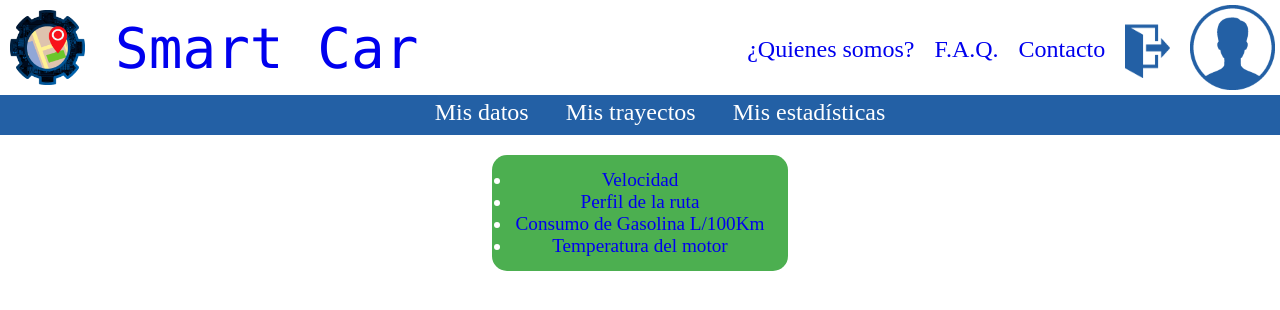
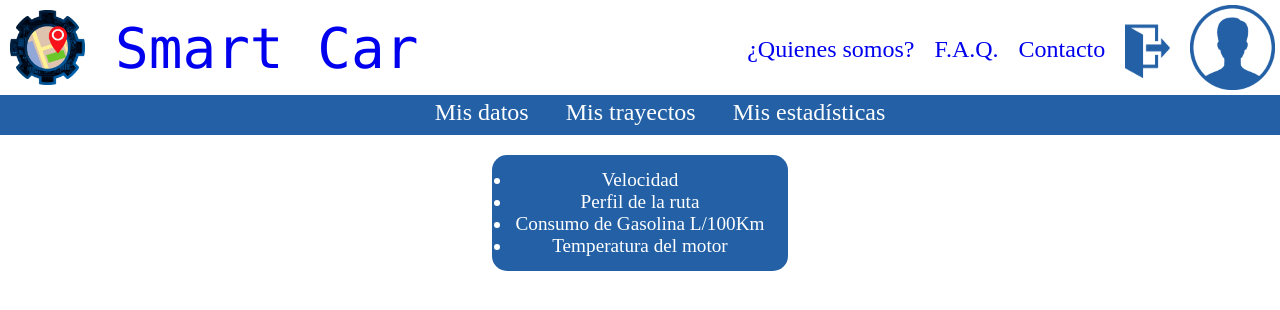
Before and after one commit to Marcsntk/SmartCar, a PHP site: page /ruta.php?IDFile=1 in a window 1280 px wide. Shown: the top 310 px of the page. Run offline with PHP 8.4, Linux system fonts and the light colour scheme; the visitor is signed in with stand-in values (Sample User, id 1); tables that the repository leaves empty hold one stand-in row (values such as "Sample post"); some libraries are stand-ins or nearby versions.

Commit message:
Cambios de color

```diff
--- a/Web en PHP/Estilos/logueado.css
+++ b/Web en PHP/Estilos/logueado.css
@@ -175,10 +175,16 @@ button {
 }
 #todo{
 	margin: 20px;
-	background-color: #4CAF50;
+	background-color: #2360a5;
 	padding: 14px 20px;
 	border-radius: 15px;
 	color:white;
 	font-size:120%;
 	width:20%;
 }
+.item a{
+	color:white;
+}
+.item a:hover {
+	color: black;
+}
--- a/Web en PHP/mistrayectos.php
+++ b/Web en PHP/mistrayectos.php
@@ -57,7 +57,7 @@
 			<ul id="todo">
 				<?php
 				while($row = mysqli_fetch_array($result)){
-					echo "<li><a href='ruta.php?IDFile=".$row[0]."'>".$row[0]."</a></li>";
+					echo "<li class='item'><a href='ruta.php?IDFile=".$row[0]."'>".$row[0]."</a></li>";
 				}
 			?>
 			</ul>
--- a/Web en PHP/ruta.php
+++ b/Web en PHP/ruta.php
@@ -52,10 +52,10 @@
 		</nav>
 		<center>
 			<ul id="todo">
-				<li><a href="grafica.php?tipo=GPS_Speed">Velocidad</a></li>
-				<li><a href="grafica.php?tipo=Altitude">Perfil de la ruta</a></li>
-				<li><a href="grafica.php?tipo=TripLpHKM">Consumo de Gasolina L/100Km</a></li>
-				<li><a href="grafica.php?tipo=Engine_Temp">Temperatura del motor</a></li>
+				<li class="item"><a href="grafica.php?tipo=GPS_Speed">Velocidad</a></li>
+				<li class="item"><a href="grafica.php?tipo=Altitude">Perfil de la ruta</a></li>
+				<li class="item"><a href="grafica.php?tipo=TripLpHKM">Consumo de Gasolina L/100Km</a></li>
+				<li class="item"><a href="grafica.php?tipo=Engine_Temp">Temperatura del motor</a></li>
 			</ul>
 		</center>
 
```
